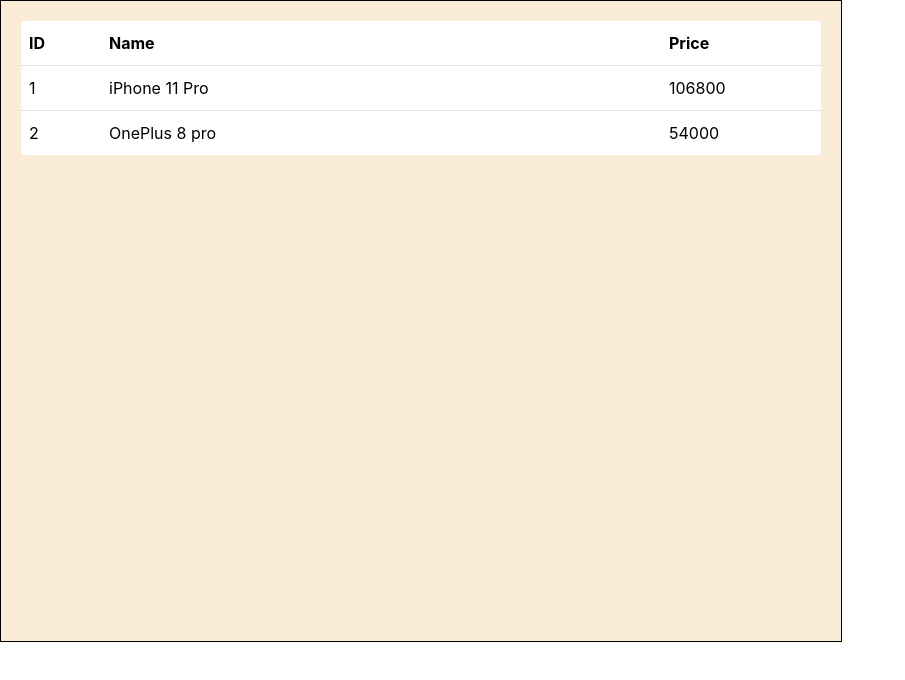
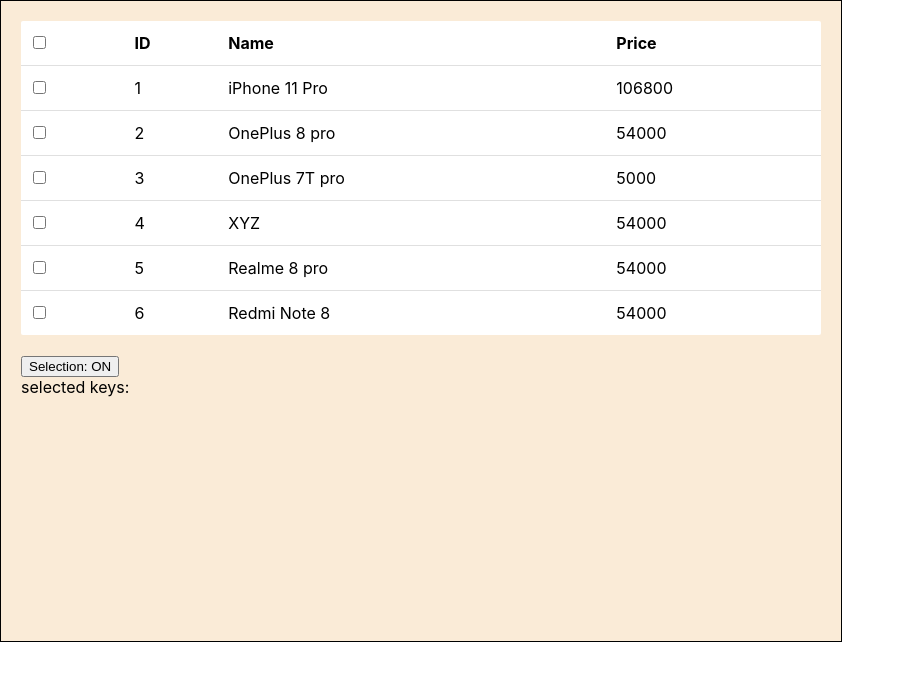
Before and after one commit to danedavid/react-datatable, a React (Create React App) app: page / in a window 1280 px wide. Shown: the top 680 px of the page, without its empty margins (0-905 px from the left). Built offline with nearby package versions, Linux system fonts and the light colour scheme.

Commit message:
Make cells selectable

```diff
--- a/src/components/App.js
+++ b/src/components/App.js
@@ -1,27 +1,36 @@
-import React from 'react';
+import React, { useState } from 'react';
 
 import DataTable from './DataTable';
 
 import './App.scss';
 
 function App() {
+  const [selectable, setSelectable] = useState(true);
+  const [selectedKeys, setSelectedKeys] = useState([]);
+
+  const onChange = (keys) => {
+    setSelectedKeys(keys);
+  };
+
   return (
     <div className="table-container">
       <DataTable
+        selectable={selectable}
+        selection={{
+          selectedKeys,
+          onChange,
+        }}
         columns={[{
           key: 'id',
           label: 'ID',
           numeric: true,
-          width: '10%',
         }, {
           key: 'name',
           label: 'Name',
-          width: '70%',
         }, {
           key: 'price',
           label: 'Price',
           numeric: true,
-          width: '20%',
         }]}
         rows={[{
           id: 1,
@@ -31,8 +40,33 @@
           id: 2,
           name: 'OnePlus 8 pro',
           price: 54000,
+        }, {
+          id: 3,
+          name: 'OnePlus 7T pro',
+          price: 5000,
+        }, {
+          id: 4,
+          name: 'XYZ',
+          price: 54000,
+        }, {
+          id: 5,
+          name: 'Realme 8 pro',
+          price: 54000,
+        }, {
+          id: 6,
+          name: 'Redmi Note 8',
+          price: 54000,
         }]}
       />
+      <div style={{ marginTop: '20px' }}>
+        <button onClick={() => setSelectable(!selectable)}>
+          Selection: {selectable ? 'ON' : 'OFF'}
+        </button>
+        {selectable && <div>
+          selected keys:
+          {selectedKeys.map(k => `${k} `)}
+        </div>}
+      </div>
     </div>
   );
 }
--- a/src/components/DataTable/DataTable.js
+++ b/src/components/DataTable/DataTable.js
@@ -1,4 +1,4 @@
-import React, { useMemo } from 'react';
+import React, { useMemo, useCallback } from 'react';
 import classNames from 'classnames';
 
 import TableHeader from './TableHeader';
@@ -6,18 +6,83 @@
 
 import './styles.scss';
 
-const WIDTH_REGEX = /^[1-9]{1}(\d)*px$/;
+const WIDTH_PX_REGEX = /^[1-9]{1}(\d)*px$/;
 
 const DataTable = ({
   columns,
   rows,
+  selectable,
+  selection: selectionProps,
 }) => {
   const hasPixelWidthValues = useMemo(
     () => columns.some((column) => (
       typeof column.width === 'string' &&
-      WIDTH_REGEX.test(column.width.trim())
+      WIDTH_PX_REGEX.test(column.width.trim())
     )),
     [columns],
+  );
+
+  const getSelectCell = useCallback(({
+    header = false,
+  } = {}) => {
+    let SelectCell;
+    if ( !selectable ) {
+      SelectCell = () => null;
+    } else if ( header ) {
+      SelectCell = () => (
+        <th className="dt-cell dt-header-cell">
+          <input
+            type="checkbox"
+            checked={selectionProps.selectedKeys.length === rows.length}
+            onChange={(ev) => {
+              selectionProps.onChange(
+                ev.target.checked
+                  ? rows.map((row) => row.id)
+                  : []
+              );
+            }}
+          />
+        </th>
+      );
+    } else {
+      SelectCell = ({ rowId }) => (
+        <td
+          className="dt-cell"
+        >
+          <input
+            type="checkbox"
+            checked={selectionProps.selectedKeys.includes(rowId)}
+            onChange={(ev) => {
+              selectionProps.onChange(
+                ev.target.checked
+                  ? ([
+                    ...selectionProps.selectedKeys,
+                    rowId,
+                  ])
+                  : selectionProps.selectedKeys.filter(
+                    key => key !== rowId
+                  )
+              );
+            }}
+          />
+        </td>
+      );
+    }
+
+    return SelectCell;
+  }, [
+    selectable,
+    selectionProps,
+    rows,
+  ]);
+
+  const SelectCell = useMemo(
+    () => getSelectCell(),
+    [getSelectCell]
+  );
+  const HeaderSelectCell = useMemo(
+    () => getSelectCell({ header: true }),
+    [getSelectCell]
   );
 
   return (
@@ -29,10 +94,12 @@
     >
       <TableHeader
         columns={columns}
+        selectCell={HeaderSelectCell}
       />
       <TableBody
         columns={columns}
         rows={rows}
+        selectCell={SelectCell}
       />
     </table>
   );
--- a/src/components/DataTable/TableBody.js
+++ b/src/components/DataTable/TableBody.js
@@ -5,6 +5,7 @@
 const TableBody = ({
   rows,
   columns,
+  selectCell,
 }) => {
   return (
     <tbody>
@@ -15,6 +16,7 @@
               key={row.id}
               row={row}
               columns={columns}
+              selectCell={selectCell}
             />
           )
         })
--- a/src/components/DataTable/TableHeader.js
+++ b/src/components/DataTable/TableHeader.js
@@ -2,10 +2,12 @@
 
 const TableHeader = ({
   columns,
+  selectCell: SelectCell,
 }) => {
   return (
     <thead className="dt-header">
       <tr className="dt-row dt-header-row">
+        <SelectCell />
         {
           columns.map((column) => {
             return (
--- a/src/components/DataTable/TableRow.js
+++ b/src/components/DataTable/TableRow.js
@@ -3,6 +3,7 @@
 const TableRow = ({
   row,
   columns,
+  selectCell: SelectCell,
 }) => {
   const tableCells = columns.map((column) => {
     return {
@@ -15,6 +16,7 @@
 
   return (
     <tr className="dt-row">
+      <SelectCell rowId={row.id} />
       {
         tableCells.map((data) => {
           const styles = {};
@@ -26,7 +28,7 @@
           return (
             <td
               key={data.key}
-              className="dt-cell dt-header-cell"
+              className="dt-cell"
               style={{...styles}}
             >
               {data.value}
--- a/src/components/DataTable/styles.scss
+++ b/src/components/DataTable/styles.scss
@@ -4,6 +4,7 @@
   border-spacing: 0;
 
   &.dt-table--full-width {
+    table-layout: auto;
     width: 100%;
   }
 
```
